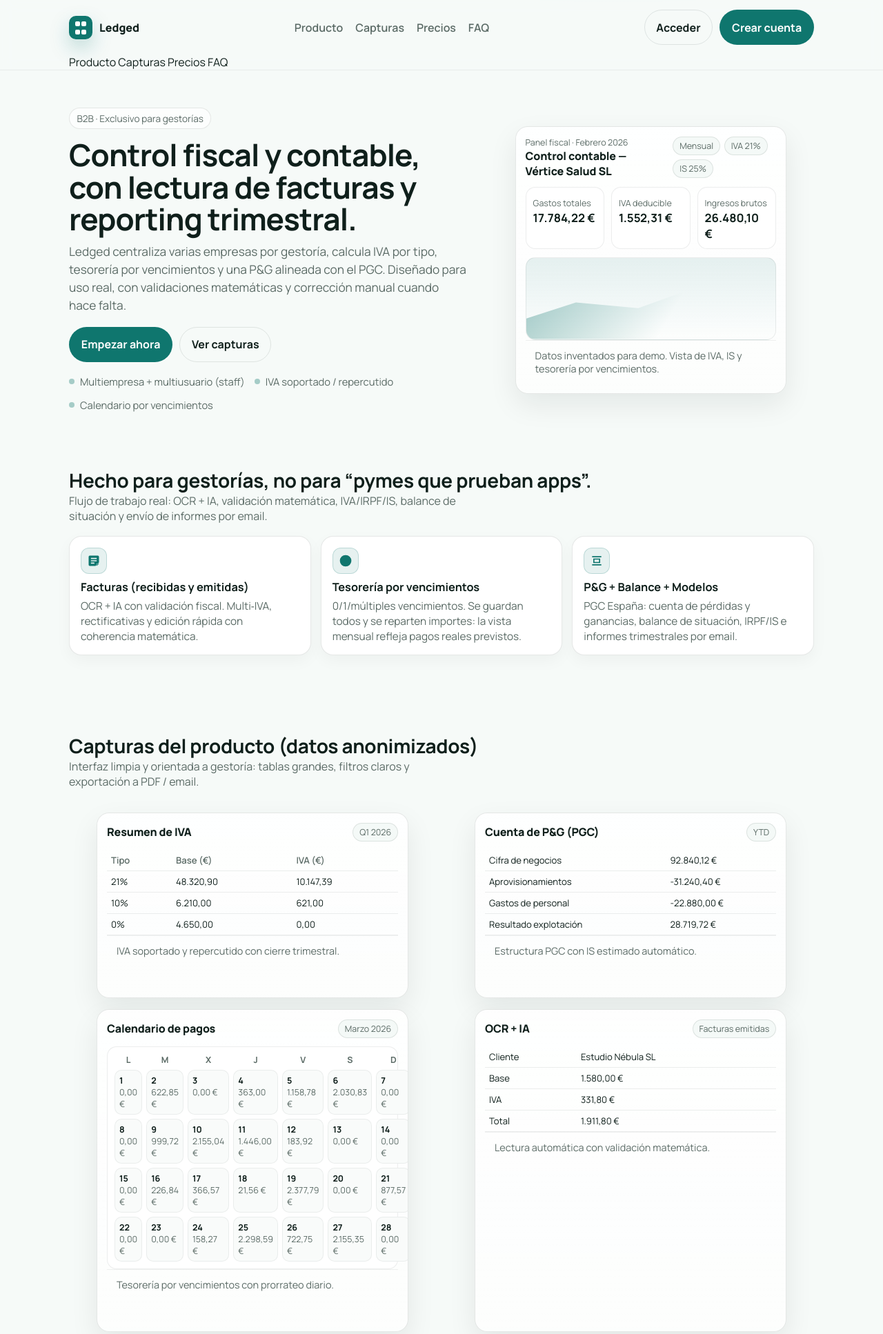
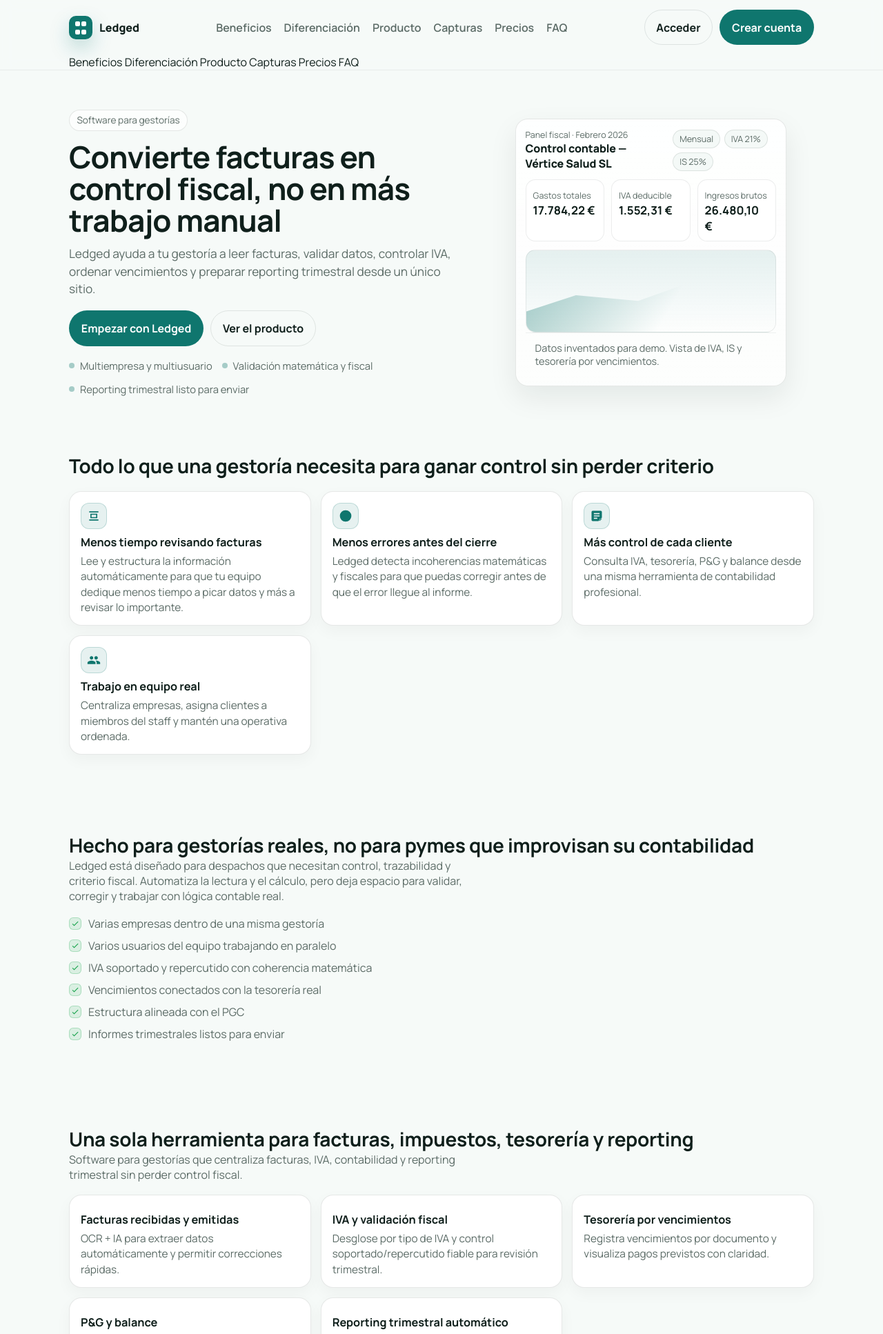
Before and after one commit to carlos11cs/lector-facturas-3, a Flask app: page / in a window 1280 px wide. Shown: the top 1934 px of the page at 69% size. Run offline with Flask 3, Linux system fonts and the light colour scheme.

Commit message:
feat(landing): improve copy, structure, and CTAs for conversion

```diff
--- a/templates/landing.html
+++ b/templates/landing.html
@@ -208,6 +208,8 @@
       </a>
 
       <nav class="nav-links" aria-label="Navegación">
+        <a href="#beneficios">Beneficios</a>
+        <a href="#diferenciacion">Diferenciación</a>
         <a href="#producto">Producto</a>
         <a href="#capturas">Capturas</a>
         <a href="#pricing">Precios</a>
@@ -222,6 +224,8 @@
     </div>
 
     <div class="mobile-panel" id="mobilePanel">
+      <a href="#beneficios">Beneficios</a>
+      <a href="#diferenciacion">Diferenciación</a>
       <a href="#producto">Producto</a>
       <a href="#capturas">Capturas</a>
       <a href="#pricing">Precios</a>
@@ -235,22 +239,21 @@
     <div class="container">
       <div class="hero-grid">
         <div>
-          <span class="pill">B2B · Exclusivo para gestorías</span>
-          <h1>Control fiscal y contable, con lectura de facturas y reporting trimestral.</h1>
+          <span class="pill">Software para gestorías</span>
+          <h1>Convierte facturas en control fiscal, no en más trabajo manual</h1>
           <p class="lead">
-            Ledged centraliza varias empresas por gestoría, calcula IVA por tipo, tesorería por vencimientos y una P&G alineada con el PGC.
-            Diseñado para uso real, con validaciones matemáticas y corrección manual cuando hace falta.
+            Ledged ayuda a tu gestoría a leer facturas, validar datos, controlar IVA, ordenar vencimientos y preparar reporting trimestral desde un único sitio.
           </p>
 
           <div class="hero-actions">
-            <a class="btn primary" href="/register">Empezar ahora</a>
-            <a class="btn ghost" href="#capturas">Ver capturas</a>
+            <a class="btn primary" href="/register">Empezar con Ledged</a>
+            <a class="btn ghost" href="#producto">Ver el producto</a>
           </div>
 
           <div class="trust">
-            <span><span class="dot"></span> Multiempresa + multiusuario (staff)</span>
-            <span><span class="dot"></span> IVA soportado / repercutido</span>
-            <span><span class="dot"></span> Calendario por vencimientos</span>
+            <span><span class="dot"></span> Multiempresa y multiusuario</span>
+            <span><span class="dot"></span> Validación matemática y fiscal</span>
+            <span><span class="dot"></span> Reporting trimestral listo para enviar</span>
           </div>
         </div>
 
@@ -278,39 +281,104 @@
     </div>
   </div>
 
-  <section id="producto">
+  <section id="beneficios">
     <div class="container">
       <div class="section-head">
         <div>
-          <h2>Hecho para gestorías, no para “pymes que prueban apps”.</h2>
-          <p>Flujo de trabajo real: OCR + IA, validación matemática, IVA/IRPF/IS, balance de situación y envío de informes por email.</p>
+          <h2>Todo lo que una gestoría necesita para ganar control sin perder criterio</h2>
         </div>
       </div>
 
       <div class="grid3">
         <div class="card">
           <div class="icon" aria-hidden="true">
-            <svg viewBox="0 0 24 24"><path d="M19 3H5a2 2 0 0 0-2 2v14a2 2 0 0 0 2 2h10l6-6V5a2 2 0 0 0-2-2Zm-2 14h4l-4 4v-4ZM7 7h10v2H7V7Zm0 4h10v2H7v-2Zm0 4h6v2H7v-2Z"/></svg>
+            <svg viewBox="0 0 24 24"><path d="M4 4h16v2H4V4Zm0 14h16v2H4v-2Zm2-2h12V8H6v8Zm2-6h8v4H8v-4Z"/></svg>
           </div>
-          <h3>Facturas (recibidas y emitidas)</h3>
-          <p>OCR + IA con validación fiscal. Multi‑IVA, rectificativas y edición rápida con coherencia matemática.</p>
+          <h3>Menos tiempo revisando facturas</h3>
+          <p>Lee y estructura la información automáticamente para que tu equipo dedique menos tiempo a picar datos y más a revisar lo importante.</p>
         </div>
 
         <div class="card">
           <div class="icon" aria-hidden="true">
             <svg viewBox="0 0 24 24"><path d="M12 2a10 10 0 1 0 10 10A10.01 10.01 0 0 0 12 2Zm1 11h5v-2h-4V6h-2v7Z"/></svg>
           </div>
-          <h3>Tesorería por vencimientos</h3>
-          <p>0/1/múltiples vencimientos. Se guardan todos y se reparten importes: la vista mensual refleja pagos reales previstos.</p>
+          <h3>Menos errores antes del cierre</h3>
+          <p>Ledged detecta incoherencias matemáticas y fiscales para que puedas corregir antes de que el error llegue al informe.</p>
         </div>
 
         <div class="card">
           <div class="icon" aria-hidden="true">
-            <svg viewBox="0 0 24 24"><path d="M4 4h16v2H4V4Zm0 14h16v2H4v-2Zm2-2h12V8H6v8Zm2-6h8v4H8v-4Z"/></svg>
+            <svg viewBox="0 0 24 24"><path d="M19 3H5a2 2 0 0 0-2 2v14a2 2 0 0 0 2 2h10l6-6V5a2 2 0 0 0-2-2Zm-2 14h4l-4 4v-4ZM7 7h10v2H7V7Zm0 4h10v2H7v-2Zm0 4h6v2H7v-2Z"/></svg>
           </div>
-          <h3>P&amp;G + Balance + Modelos</h3>
-          <p>PGC España: cuenta de pérdidas y ganancias, balance de situación, IRPF/IS e informes trimestrales por email.</p>
+          <h3>Más control de cada cliente</h3>
+          <p>Consulta IVA, tesorería, P&amp;G y balance desde una misma herramienta de contabilidad profesional.</p>
         </div>
+
+        <div class="card">
+          <div class="icon" aria-hidden="true">
+            <svg viewBox="0 0 24 24"><path d="M16 11c1.66 0 3-1.34 3-3S17.66 5 16 5s-3 1.34-3 3 1.34 3 3 3Zm-8 0c1.66 0 3-1.34 3-3S9.66 5 8 5 5 6.34 5 8s1.34 3 3 3Zm0 2c-2.33 0-7 1.17-7 3.5V19h14v-2.5C15 14.17 10.33 13 8 13Zm8 0c-.29 0-.62.02-.97.05 1.16.84 1.97 1.97 1.97 3.45V19h6v-2.5C23 14.17 18.33 13 16 13Z"/></svg>
+          </div>
+          <h3>Trabajo en equipo real</h3>
+          <p>Centraliza empresas, asigna clientes a miembros del staff y mantén una operativa ordenada.</p>
+        </div>
+      </div>
+    </div>
+  </section>
+
+  <section id="diferenciacion">
+    <div class="container">
+      <div class="section-head">
+        <div>
+          <h2>Hecho para gestorías reales, no para pymes que improvisan su contabilidad</h2>
+          <p>Ledged está diseñado para despachos que necesitan control, trazabilidad y criterio fiscal. Automatiza la lectura y el cálculo, pero deja espacio para validar, corregir y trabajar con lógica contable real.</p>
+        </div>
+      </div>
+
+      <ul class="ul">
+        <li><span class="check"><svg viewBox="0 0 24 24"><path d="M9 16.2 4.8 12 3.4 13.4 9 19 21 7 19.6 5.6 9 16.2Z"/></svg></span>Varias empresas dentro de una misma gestoría</li>
+        <li><span class="check"><svg viewBox="0 0 24 24"><path d="M9 16.2 4.8 12 3.4 13.4 9 19 21 7 19.6 5.6 9 16.2Z"/></svg></span>Varios usuarios del equipo trabajando en paralelo</li>
+        <li><span class="check"><svg viewBox="0 0 24 24"><path d="M9 16.2 4.8 12 3.4 13.4 9 19 21 7 19.6 5.6 9 16.2Z"/></svg></span>IVA soportado y repercutido con coherencia matemática</li>
+        <li><span class="check"><svg viewBox="0 0 24 24"><path d="M9 16.2 4.8 12 3.4 13.4 9 19 21 7 19.6 5.6 9 16.2Z"/></svg></span>Vencimientos conectados con la tesorería real</li>
+        <li><span class="check"><svg viewBox="0 0 24 24"><path d="M9 16.2 4.8 12 3.4 13.4 9 19 21 7 19.6 5.6 9 16.2Z"/></svg></span>Estructura alineada con el PGC</li>
+        <li><span class="check"><svg viewBox="0 0 24 24"><path d="M9 16.2 4.8 12 3.4 13.4 9 19 21 7 19.6 5.6 9 16.2Z"/></svg></span>Informes trimestrales listos para enviar</li>
+      </ul>
+    </div>
+  </section>
+
+  <section id="producto">
+    <div class="container">
+      <div class="section-head">
+        <div>
+          <h2>Una sola herramienta para facturas, impuestos, tesorería y reporting</h2>
+          <p>Software para gestorías que centraliza facturas, IVA, contabilidad y reporting trimestral sin perder control fiscal.</p>
+        </div>
+      </div>
+
+      <div class="grid3">
+        <div class="card">
+          <h3>Facturas recibidas y emitidas</h3>
+          <p>OCR + IA para extraer datos automáticamente y permitir correcciones rápidas.</p>
+        </div>
+        <div class="card">
+          <h3>IVA y validación fiscal</h3>
+          <p>Desglose por tipo de IVA y control soportado/repercutido fiable para revisión trimestral.</p>
+        </div>
+        <div class="card">
+          <h3>Tesorería por vencimientos</h3>
+          <p>Registra vencimientos por documento y visualiza pagos previstos con claridad.</p>
+        </div>
+        <div class="card">
+          <h3>P&amp;G y balance</h3>
+          <p>Visión contable clara alineada con el PGC.</p>
+        </div>
+        <div class="card">
+          <h3>Reporting trimestral automático</h3>
+          <p>Envía informes directamente por email a los clientes.</p>
+        </div>
+      </div>
+
+      <div class="hero-actions" style="margin-top:18px">
+        <a class="btn primary" href="#capturas">Quiero ver el producto</a>
       </div>
     </div>
   </section>
@@ -319,8 +387,8 @@
     <div class="container">
       <div class="section-head">
         <div>
-          <h2>Capturas del producto (datos anonimizados)</h2>
-          <p>Interfaz limpia y orientada a gestoría: tablas grandes, filtros claros y exportación a PDF / email.</p>
+          <h2>Capturas del producto</h2>
+          <p>Interfaz clara de control fiscal para gestorías: facturas, IVA, tesorería, contabilidad y reporting trimestral.</p>
         </div>
       </div>
 
@@ -417,12 +485,28 @@
     </div>
   </section>
 
+  <section id="confianza">
+    <div class="container">
+      <div class="section-head">
+        <div>
+          <h2>Automatización con criterio fiscal</h2>
+        </div>
+      </div>
+      <ul class="ul">
+        <li><span class="check"><svg viewBox="0 0 24 24"><path d="M9 16.2 4.8 12 3.4 13.4 9 19 21 7 19.6 5.6 9 16.2Z"/></svg></span>No automatiza a ciegas</li>
+        <li><span class="check"><svg viewBox="0 0 24 24"><path d="M9 16.2 4.8 12 3.4 13.4 9 19 21 7 19.6 5.6 9 16.2Z"/></svg></span>Puedes revisar y corregir cada dato</li>
+        <li><span class="check"><svg viewBox="0 0 24 24"><path d="M9 16.2 4.8 12 3.4 13.4 9 19 21 7 19.6 5.6 9 16.2Z"/></svg></span>Diseñado para operativa real de gestorías</li>
+        <li><span class="check"><svg viewBox="0 0 24 24"><path d="M9 16.2 4.8 12 3.4 13.4 9 19 21 7 19.6 5.6 9 16.2Z"/></svg></span>Pensado para equipos con múltiples clientes</li>
+      </ul>
+    </div>
+  </section>
+
   <section id="pricing">
     <div class="container">
       <div class="pricing-wrap">
         <div>
           <h2 style="margin:0 0 6px;font-size:28px;letter-spacing:-.01em">Precios pensados para gestorías</h2>
-          <p style="margin:0;color:var(--muted)">Escala por nº de empresas y usuarios staff. Sin sorpresas.</p>
+          <p style="margin:0;color:var(--muted)">Planes claros para control fiscal, IVA y reporting trimestral. Escala por nº de empresas y usuarios.</p>
         </div>
 
         <div class="toggle" aria-label="Selector mensual/anual">
@@ -436,39 +520,39 @@
 
       <div class="plans" id="plans">
         <div class="plan">
-          <div class="tag"><b>Starter</b> · Para empezar</div>
+          <div class="tag"><b>Starter</b> · Para despachos pequeños</div>
           <div class="price"><div class="num" data-month="49" data-year="41">49€</div><div class="per">/ mes</div></div>
           <a class="btn primary" href="/register" style="width:100%">Elegir Starter</a>
           <ul class="ul">
             <li><span class="check"><svg viewBox="0 0 24 24"><path d="M9 16.2 4.8 12 3.4 13.4 9 19 21 7 19.6 5.6 9 16.2Z"/></svg></span>Hasta <b>5 empresas</b></li>
             <li><span class="check"><svg viewBox="0 0 24 24"><path d="M9 16.2 4.8 12 3.4 13.4 9 19 21 7 19.6 5.6 9 16.2Z"/></svg></span>Hasta <b>2 usuarios staff</b></li>
             <li><span class="check"><svg viewBox="0 0 24 24"><path d="M9 16.2 4.8 12 3.4 13.4 9 19 21 7 19.6 5.6 9 16.2Z"/></svg></span>IVA + tesorería por vencimientos</li>
-            <li><span class="check"><svg viewBox="0 0 24 24"><path d="M9 16.2 4.8 12 3.4 13.4 9 19 21 7 19.6 5.6 9 16.2Z"/></svg></span>Exportación de informes</li>
+            <li><span class="check"><svg viewBox="0 0 24 24"><path d="M9 16.2 4.8 12 3.4 13.4 9 19 21 7 19.6 5.6 9 16.2Z"/></svg></span>Exportación de informes básicos</li>
           </ul>
         </div>
 
         <div class="plan featured">
-          <div class="tag"><b>Pro</b> · Más popular</div>
+          <div class="tag"><b>Pro</b> · Para crecer con equipo</div>
           <div class="price"><div class="num" data-month="119" data-year="101">119€</div><div class="per">/ mes</div></div>
           <a class="btn primary" href="/register" style="width:100%">Elegir Pro</a>
           <ul class="ul">
             <li><span class="check"><svg viewBox="0 0 24 24"><path d="M9 16.2 4.8 12 3.4 13.4 9 19 21 7 19.6 5.6 9 16.2Z"/></svg></span>Hasta <b>25 empresas</b></li>
             <li><span class="check"><svg viewBox="0 0 24 24"><path d="M9 16.2 4.8 12 3.4 13.4 9 19 21 7 19.6 5.6 9 16.2Z"/></svg></span>Hasta <b>8 usuarios staff</b></li>
             <li><span class="check"><svg viewBox="0 0 24 24"><path d="M9 16.2 4.8 12 3.4 13.4 9 19 21 7 19.6 5.6 9 16.2Z"/></svg></span>Multi‑IVA con validación matemática</li>
-            <li><span class="check"><svg viewBox="0 0 24 24"><path d="M9 16.2 4.8 12 3.4 13.4 9 19 21 7 19.6 5.6 9 16.2Z"/></svg></span>Envío de informes por email</li>
+            <li><span class="check"><svg viewBox="0 0 24 24"><path d="M9 16.2 4.8 12 3.4 13.4 9 19 21 7 19.6 5.6 9 16.2Z"/></svg></span>Reporting trimestral por email</li>
             <li><span class="check"><svg viewBox="0 0 24 24"><path d="M9 16.2 4.8 12 3.4 13.4 9 19 21 7 19.6 5.6 9 16.2Z"/></svg></span>Soporte prioritario</li>
           </ul>
         </div>
 
         <div class="plan">
-          <div class="tag"><b>Business</b> · Equipos medianos</div>
+          <div class="tag"><b>Business</b> · Operativa avanzada</div>
           <div class="price"><div class="num" data-month="249" data-year="212">249€</div><div class="per">/ mes</div></div>
           <a class="btn primary" href="/register" style="width:100%">Elegir Business</a>
           <ul class="ul">
             <li><span class="check"><svg viewBox="0 0 24 24"><path d="M9 16.2 4.8 12 3.4 13.4 9 19 21 7 19.6 5.6 9 16.2Z"/></svg></span>Hasta <b>75 empresas</b></li>
             <li><span class="check"><svg viewBox="0 0 24 24"><path d="M9 16.2 4.8 12 3.4 13.4 9 19 21 7 19.6 5.6 9 16.2Z"/></svg></span>Hasta <b>20 usuarios staff</b></li>
-            <li><span class="check"><svg viewBox="0 0 24 24"><path d="M9 16.2 4.8 12 3.4 13.4 9 19 21 7 19.6 5.6 9 16.2Z"/></svg></span>Roles y permisos avanzados</li>
-            <li><span class="check"><svg viewBox="0 0 24 24"><path d="M9 16.2 4.8 12 3.4 13.4 9 19 21 7 19.6 5.6 9 16.2Z"/></svg></span>Soporte prioritario + onboarding</li>
+            <li><span class="check"><svg viewBox="0 0 24 24"><path d="M9 16.2 4.8 12 3.4 13.4 9 19 21 7 19.6 5.6 9 16.2Z"/></svg></span>Roles, permisos y auditoría</li>
+            <li><span class="check"><svg viewBox="0 0 24 24"><path d="M9 16.2 4.8 12 3.4 13.4 9 19 21 7 19.6 5.6 9 16.2Z"/></svg></span>Onboarding y soporte prioritario</li>
           </ul>
         </div>
       </div>
@@ -484,28 +568,33 @@
       <div class="section-head">
         <div>
           <h2>FAQ</h2>
-          <p>Preguntas típicas de gestoría antes de activar un SaaS.</p>
+          <p>Resolvemos las dudas habituales sobre software para gestorías.</p>
         </div>
       </div>
 
       <details>
-        <summary>¿Guardáis los PDFs de las facturas?</summary>
-        <p>No. Ledged extrae y almacena únicamente los datos relevantes para contabilidad e impuestos.</p>
+        <summary>¿Está pensado para gestorías o para pymes?</summary>
+        <p>Es un software para gestorías. Está diseñado para trabajar con múltiples empresas, equipos y reporting trimestral.</p>
       </details>
 
       <details>
-        <summary>¿Qué pasa si una factura escaneada se lee mal?</summary>
-        <p>La app no se rompe: se marca el análisis como parcial/baja calidad y puedes introducir o corregir los datos manualmente.</p>
+        <summary>¿Se pueden gestionar varias empresas?</summary>
+        <p>Sí. Puedes centralizar todas las empresas cliente y cambiar de una a otra con filtros claros.</p>
       </details>
 
       <details>
-        <summary>¿Soporta varios tipos de IVA en la misma factura?</summary>
-        <p>Sí. El desglose se guarda por tipo (0/4/10/21 y otros si apareciesen), con validación aritmética.</p>
+        <summary>¿Puede trabajar más de un miembro del equipo?</summary>
+        <p>Sí. Puedes añadir usuarios staff y asignar empresas a cada persona para una operativa ordenada.</p>
       </details>
 
       <details>
-        <summary>¿Puedo tener varios usuarios dentro de la misma gestoría?</summary>
-        <p>Sí. Cada gestoría puede crear usuarios staff y asignar empresas cliente a un miembro del equipo.</p>
+        <summary>¿Qué pasa si el OCR se equivoca?</summary>
+        <p>Ledged marca incoherencias y permite corregir manualmente. La automatización nunca bloquea el trabajo.</p>
+      </details>
+
+      <details>
+        <summary>¿Cómo funciona el reporting trimestral?</summary>
+        <p>Genera informes de IVA, P&amp;G y balance, listos para enviar por email con un clic.</p>
       </details>
     </div>
   </section>
@@ -514,12 +603,12 @@
     <div class="container">
       <div class="card" style="display:flex;align-items:center;justify-content:space-between;gap:14px;flex-wrap:wrap">
         <div>
-          <h2 style="margin:0 0 6px;font-size:26px">¿Listo para probar Ledged con tu equipo?</h2>
-          <p style="margin:0;color:var(--muted)">Crea la cuenta de gestoría y añade usuarios staff en minutos.</p>
+          <h2 style="margin:0 0 6px;font-size:26px">Tu gestoría ya revisa suficiente. Ahora toca trabajar con más control.</h2>
+          <p style="margin:0;color:var(--muted)">Centraliza facturas, IVA, vencimientos y reporting en una sola herramienta pensada para gestorías.</p>
         </div>
         <div style="display:flex;gap:10px;flex-wrap:wrap">
-          <a class="btn primary" href="/register">Crear cuenta</a>
-          <a class="btn ghost" href="mailto:soporte@ledged.app">Contactar soporte</a>
+          <a class="btn primary" href="/register">Crear cuenta para mi gestoría</a>
+          <a class="btn ghost" href="#pricing">Ver precios</a>
         </div>
       </div>
     </div>
```
